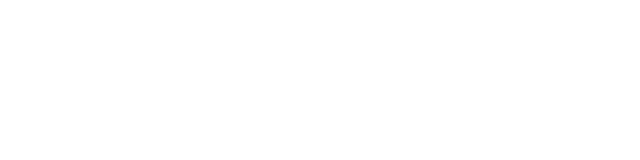
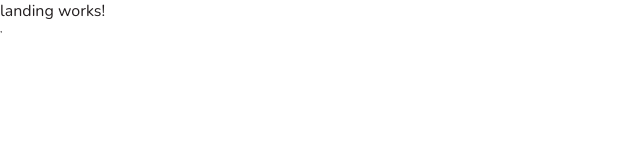
Before and after one commit to Aromd/numitejidos, an Angular app: page / in a window 1280 px wide. Shown: the top 160 px of the page, without its empty margins (0-640 px from the left). Built offline with nearby package versions, Linux system fonts and the light colour scheme.

Commit message:
feat: styles.css globals

```diff
--- a/src/app/app-routing.module.ts
+++ b/src/app/app-routing.module.ts
@@ -1,7 +1,9 @@
 import { NgModule } from '@angular/core';
 import { RouterModule, Routes } from '@angular/router';
 
-const routes: Routes = [];
+const routes: Routes = [
+  { path: '', loadComponent: () => import('./modules/landing/landing.component').then(m => m.LandingComponent) }
+];
 
 @NgModule({
   imports: [RouterModule.forRoot(routes)],
--- a/src/app/app.component.html
+++ b/src/app/app.component.html
@@ -1,2 +1 @@
-
 <router-outlet></router-outlet>
--- a/src/index.html
+++ b/src/index.html
@@ -1,13 +1,19 @@
 <!DOCTYPE html>
-<html lang="en">
+<html lang="es">
+
 <head>
   <meta charset="utf-8" />
   <title>Numi Tejidos</title>
   <base href="/" />
   <meta name="viewport" content="width=device-width, initial-scale=1" />
   <link rel="icon" type="image/x-icon" href="favicon.ico" />
+  <link rel="preconnect" href="https://fonts.googleapis.com">
+  <link rel="preconnect" href="https://fonts.gstatic.com" crossorigin>
+  <link href="https://fonts.googleapis.com/css2?family=Nunito:wght@400;700;900&display=swap" rel="stylesheet">
 </head>
+
 <body>
   <app-root></app-root>
 </body>
+
 </html>
--- a/src/styles.css
+++ b/src/styles.css
@@ -1 +1,58 @@
 /* You can add global styles to this file, and also import other style files */
+
+* {
+    box-sizing: border-box;
+    padding: 0;
+    margin: 0;
+    font-size: 10px;
+}
+
+:root {
+    /* Colors */
+    --white: #FFFFFF;
+    --light-blue: #D2E8F0;
+    --bright-pink: #EC8AC6;
+    --salmon: #FABDCA;
+    --light-green: #C5EBE0;
+    --black: #231F20;
+    --body-regular: 1.6rem;
+    --medium-regular: 2rem;
+    --mini-regular: 1.3rem;
+    --big-regular: 3.6rem;
+}
+
+img,
+picture,
+svg {
+    max-width: 100%;
+    display: block;
+}
+
+html,
+body {
+    max-width: 100vw;
+    overflow-x: hidden;
+}
+
+body {
+    color: var(--black);
+    font-family: 'Nunito', sans-serif;
+}
+
+p {
+    font-size: var(--body-regular);
+}
+
+h1 {
+    font-size: var(--medium-regular);
+}
+
+small {
+    font-size: var(--mini-regular);
+}
+
+@media screen and (min-width: 136.5rem) {
+    h1 {
+        font-size: var(--big-regular);
+    }
+}
```
Lines whose indentation alone changed are shown as unchanged.
